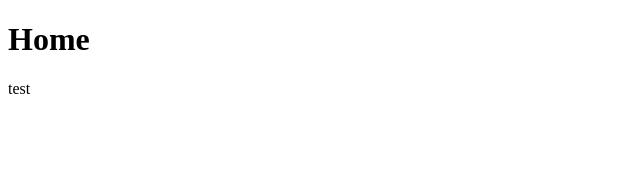
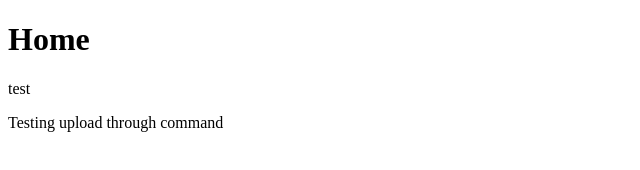
Before and after one commit to Norah-Alanazi/TechCampus-one, a plain HTML site: page index.html in a window 1280 px wide. Shown: the whole page, without its empty margins (0-640 px from the left). Drawn offline with Linux system fonts and the light colour scheme.

Commit message:
add new line to test from command

```diff
--- a/index.html
+++ b/index.html
@@ -6,5 +6,6 @@
 <body>
 	<h1>Home</h1>
 	<p>test</p>
+	<p>Testing upload through command</p>
 </body>
 </html>
```
